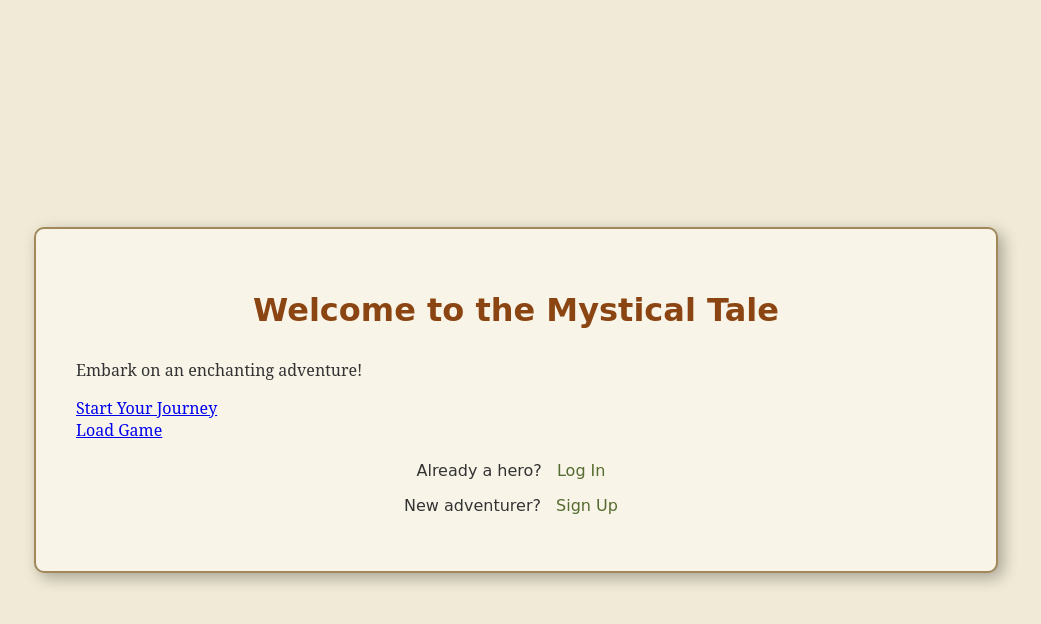
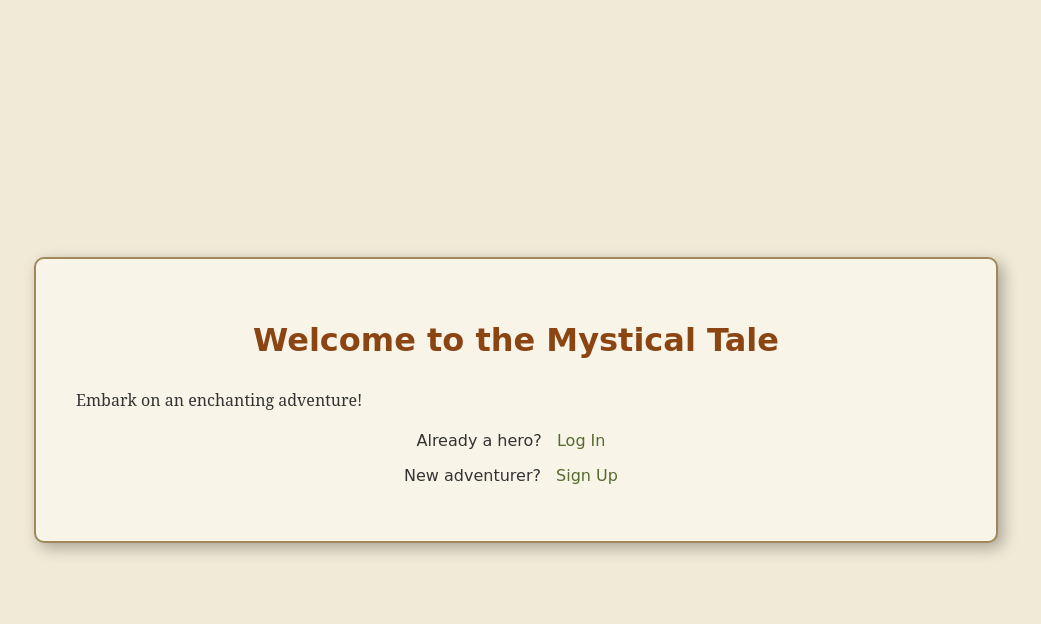
Before and after one commit to ssheraliev/alk-oop-flask-project, a Flask app: page / in a window 1280 px wide. Shown: the top 624 px of the page, without its empty margins (124-1165 px from the left). Run offline with Flask 3, Linux system fonts and the light colour scheme; some libraries are stand-ins or nearby versions; some web fonts are replaced.

Commit message:
Created welcome page with introduction

```diff
--- a/templates/index.html
+++ b/templates/index.html
@@ -5,7 +5,11 @@
 {% block content %}
     <h1>Welcome to the Mystical Tale</h1>
     <p>Embark on an enchanting adventure!</p>
-    <a href="{{ url_for('character_creation') }}">Start Your Journey</a>
-    <br>
-    <a href="{{ url_for('load_saves') }}">Load Game</a>
+
+    {# <div class="welcome-options">
+        <p><a href="{{ url_for('signup') }}">Sign Up for a Mystical Account</a></p>
+        <p>Already have an account? <a href="{{ url_for('login') }}">Log In</a></p>
+    </div> #}
+    {# <p><a href="{{ url_for('load_saves') }}">Load Existing Game</a></p> #}
+
 {% endblock %}
```
